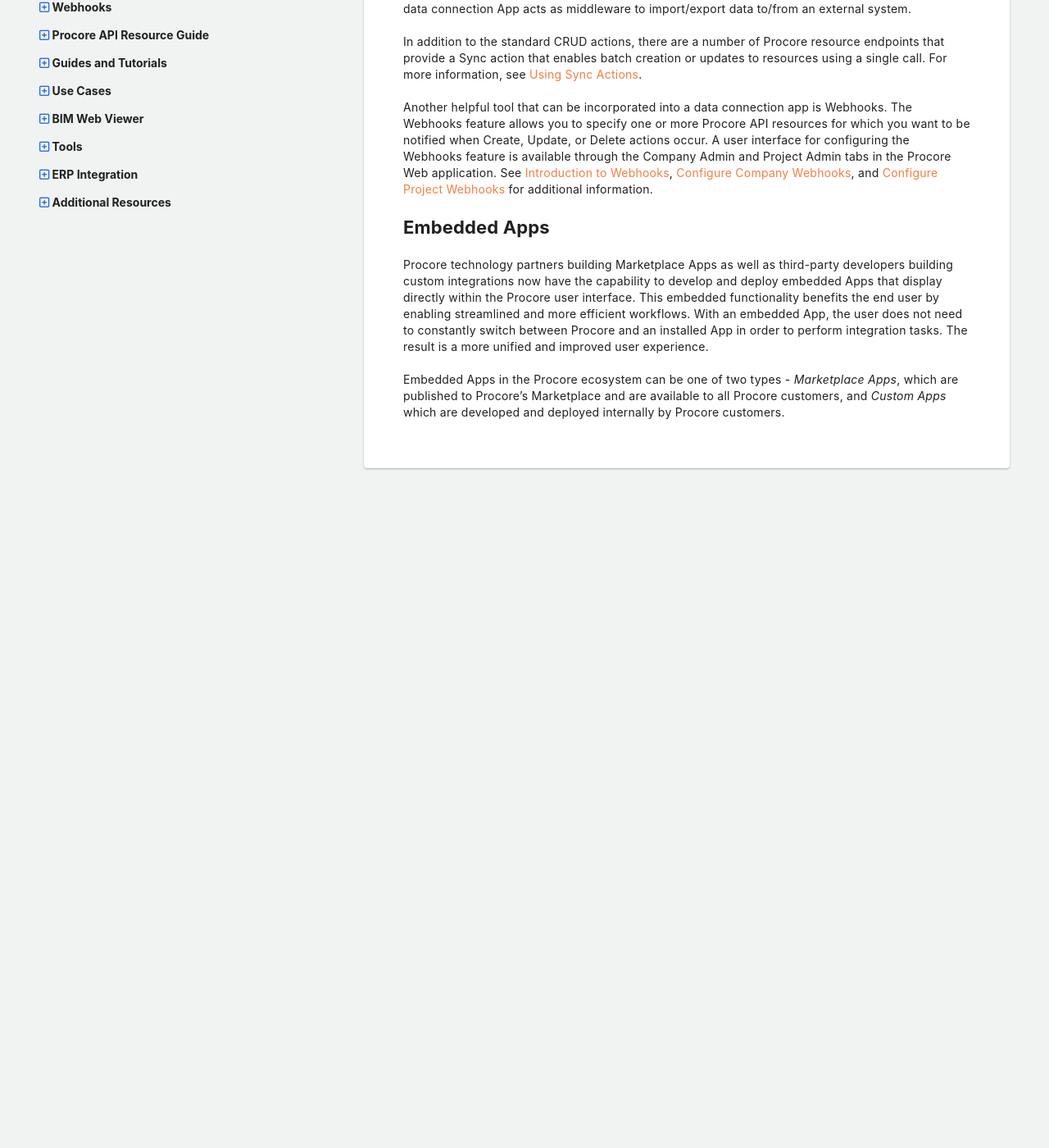
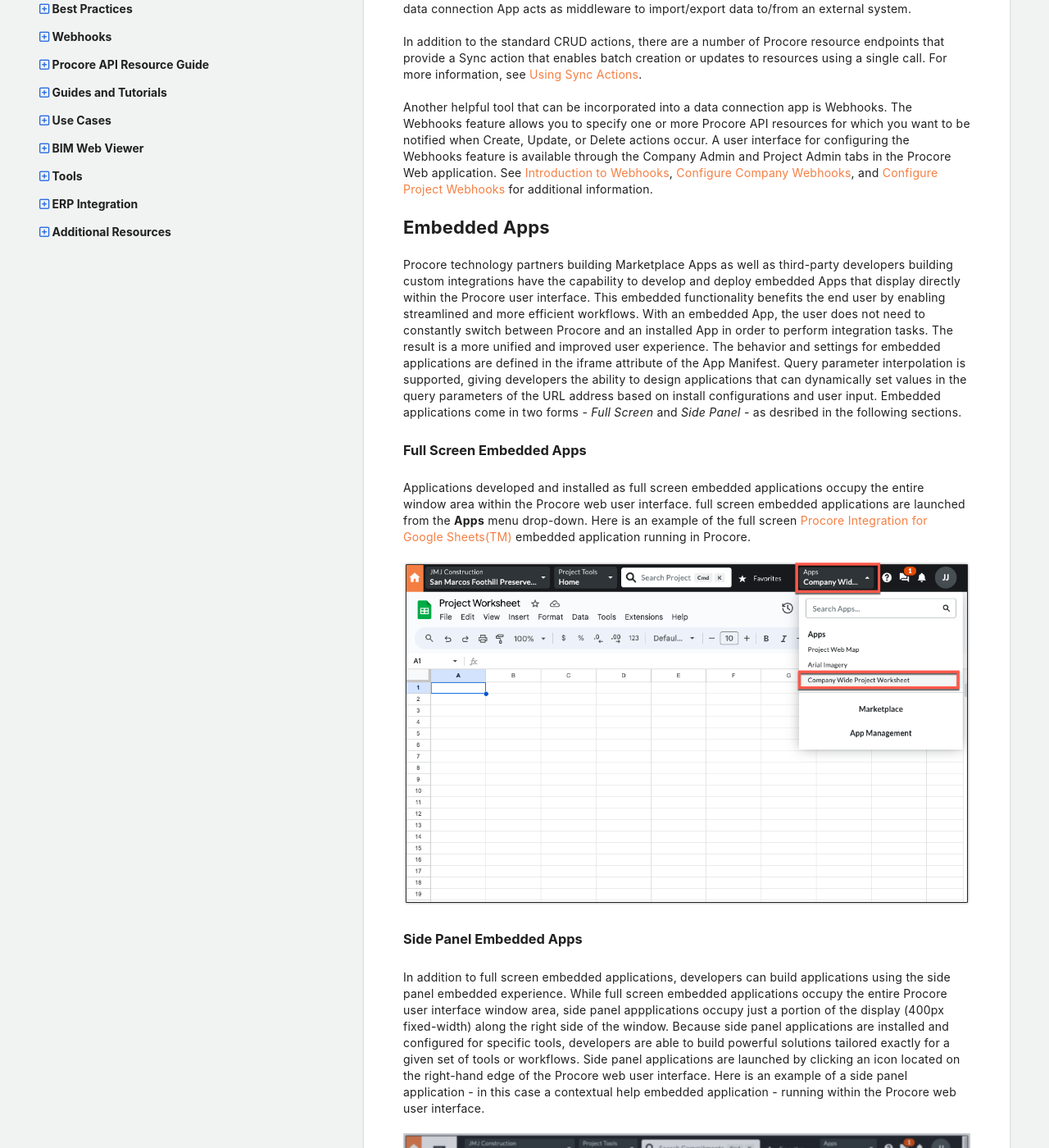
Before and after one commit to procore/documentation, a Jekyll site: the page built from building_applications/building_apps_app_types.md, in a window 1280 px wide and 1400 px high, scrolled down 885 px. Shown: the whole window at 82% size. Built offline with Jekyll 4.4.1, drawn with Linux system fonts in a browser that asks for light colours; comment, search, counter and statistics services are not loaded; before the commit the page ends 1504 px from its top, so only the background shows below that; some of the changed text lies outside the part shown.

Commit message:
Final draft for side panel developer docs

```diff
--- a/_data/navigation.yml
+++ b/_data/navigation.yml
@@ -69,6 +69,8 @@
       url: /building-apps-review-manifest
     - title: Creating a Marketplace Listing and Submitting for Review
       url: /building-apps-submit-marketplace
+    - title: Building Side Panel Applications
+      url: /building-side-panel-apps
     - title: Managing App Collaboration
       url: /building-apps-manage-collabs
     - title: Working with App Metrics
--- a/building_applications/building_apps_app_types.md
+++ b/building_applications/building_apps_app_types.md
@@ -35,9 +35,30 @@ See [Introduction to Webhooks]({{ site.url }}{{ site.baseurl }}{% link webhooks/
 
 ## Embedded Apps
 
-Procore technology partners building Marketplace Apps as well as third-party developers building custom integrations now have the capability to develop and deploy embedded Apps that display directly within the Procore user interface.
+Procore technology partners building Marketplace Apps as well as third-party developers building custom integrations have the capability to develop and deploy embedded Apps that display directly within the Procore user interface.
 This embedded functionality benefits the end user by enabling streamlined and more efficient workflows.
 With an embedded App, the user does not need to constantly switch between Procore and an installed App in order to perform integration tasks.
 The result is a more unified and improved user experience.
+The behavior and settings for embedded applications are defined in the iframe attribute of the App Manifest.
+Query parameter interpolation is supported, giving developers the ability to design applications that can dynamically set values in the query parameters of the URL address based on install configurations and user input.
+Embedded applications come in two forms - _Full Screen_ and _Side Panel_ - as desribed in the following sections.
 
-Embedded Apps in the Procore ecosystem can be one of two types - _Marketplace Apps_, which are published to Procore's Marketplace and are available to all Procore customers, and _Custom Apps_ which are developed and deployed internally by Procore customers.
+### Full Screen Embedded Apps
+
+Applications developed and installed as full screen embedded applications occupy the entire window area within the Procore web user interface.
+full screen embedded applications are launched from the **Apps** menu drop-down.
+Here is an example of the full screen [Procore Integration for Google Sheets(TM)](https://marketplace.procore.com/apps/procore-integration-for-google-sheets) embedded application running in Procore.
+
+![Google Sheets Example]({{ site.baseurl }}/assets/guides/google-sheets-example.png)
+
+### Side Panel Embedded Apps
+
+In addition to full screen embedded applications, developers can build applications using the side panel embedded experience.
+While full screen embedded applications occupy the entire Procore user interface window area, side panel appplications occupy just a portion of the display (400px fixed-width) along the right side of the window.
+Because side panel applications are installed and configured for specific tools, developers are able to build powerful solutions tailored exactly for a given set of tools or workflows.
+Side panel applications are launched by clicking an icon located on the right-hand edge of the Procore web user interface.
+Here is an example of a side panel application - in this case a contextual help embedded application - running within the Procore web user interface.
+
+![Side Panel Example]({{ site.baseurl }}/assets/guides/side-panel-example.png)
+
+See [Building Embedded Side Panel Apps]({{ site.url }}{{ site.baseurl }}{% link building_applications/building_side_panel_apps.md %}) for additional information.
```
Also changed, not shown: other parts of building_applications/building_apps_app_types.md (+1 -1 lines), building_applications/building_apps_define_manifest.md (+11 -3 lines), building_applications/building_side_panel_apps.md (added, +169 -0 lines), assets/guides/google-sheets-example.png (added), assets/guides/side-panel-32-manifest.png (added), assets/guides/side-panel-create-new-manifest-version.png (added), assets/guides/side-panel-example.png (added).
